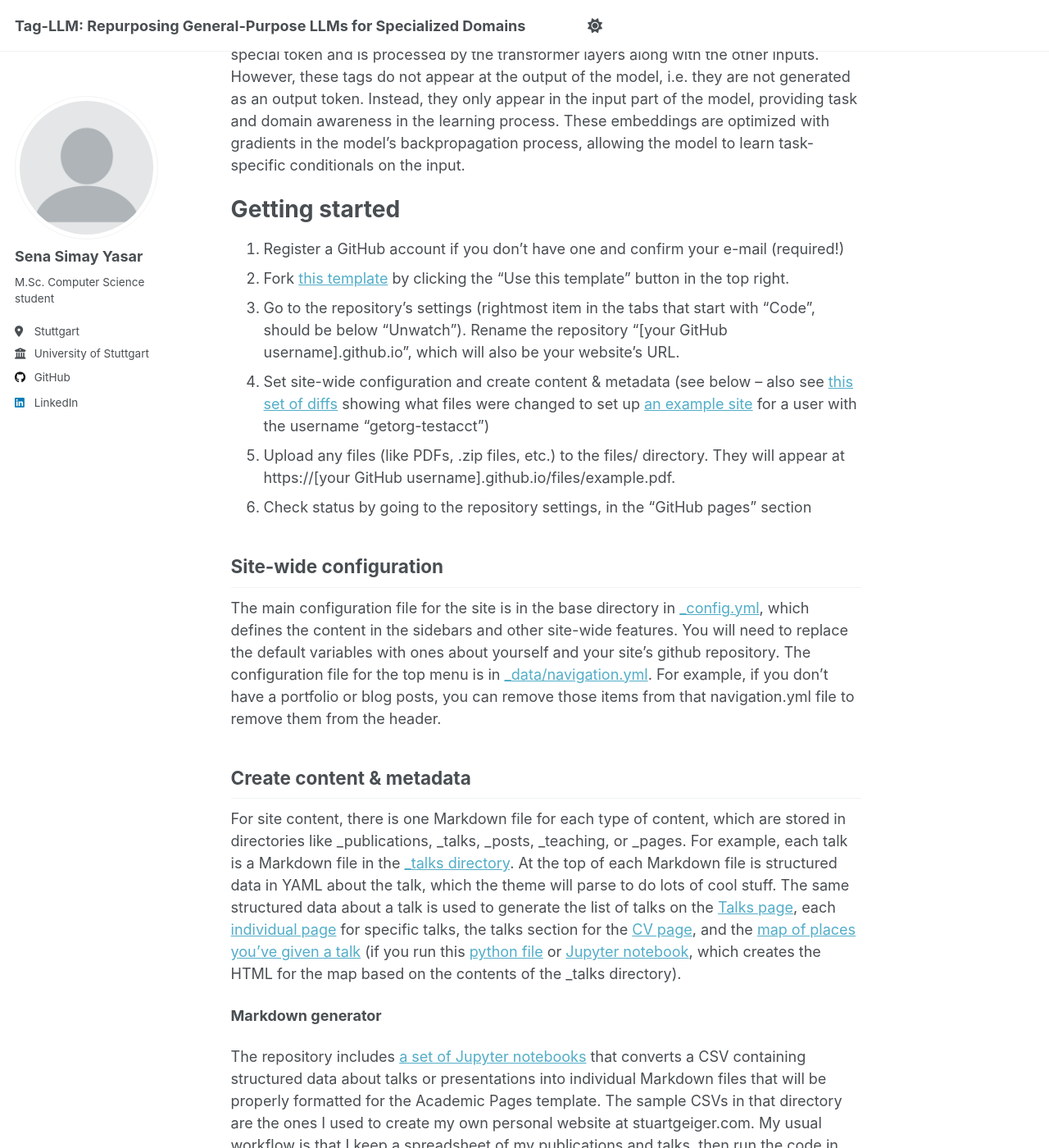
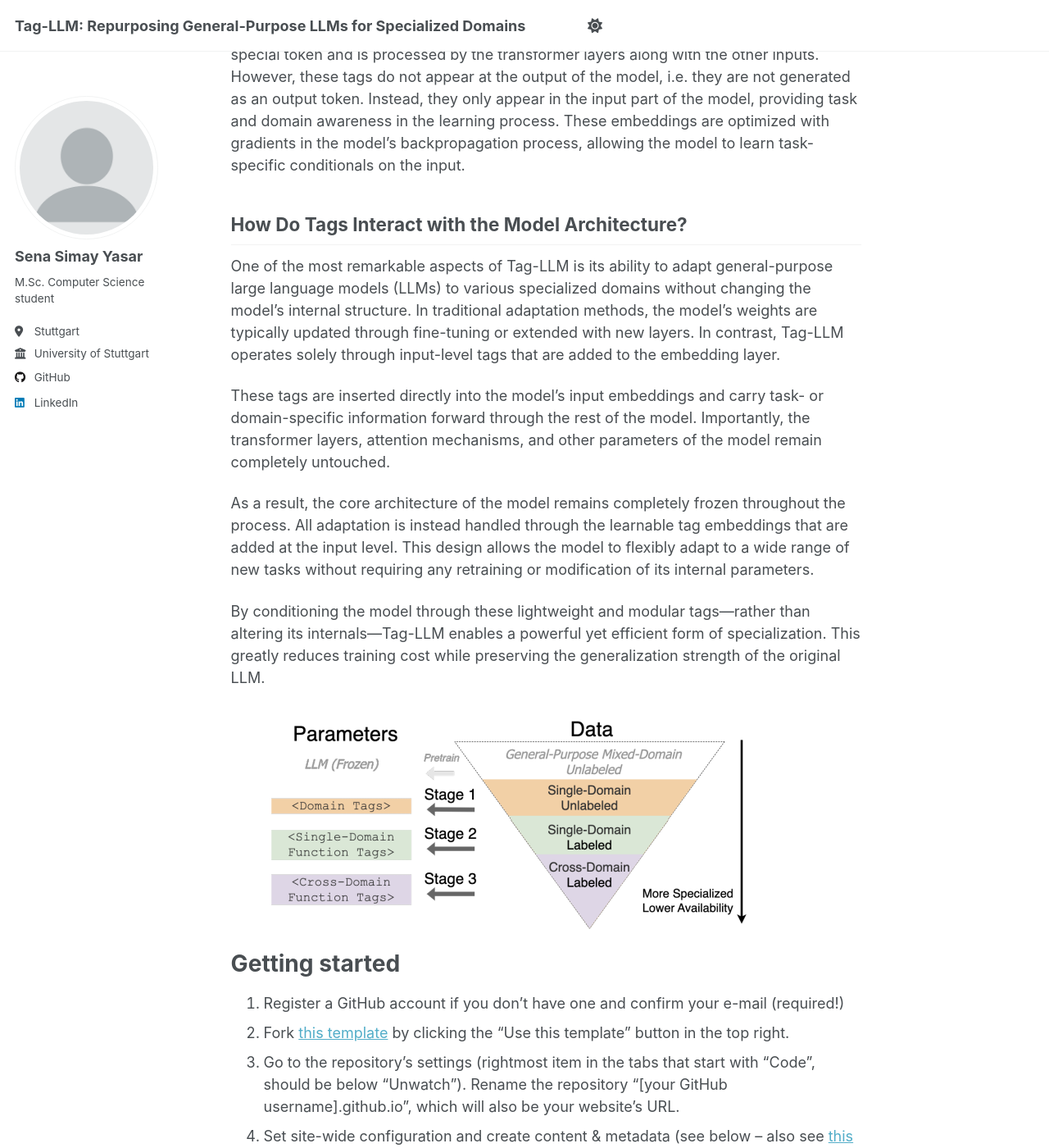
Before and after one commit to simayasar/simayasar.github.io, a Jekyll site: the page built from _pages/about.md, in a window 1280 px wide and 1400 px high, scrolled down 3083 px. Shown: the whole window at 82% size. Built offline with Jekyll 4.4.1, drawn with Linux system fonts in a browser that asks for light colours; a script that is not in the unit is left out; some of the changed text lies outside the part shown.

Commit message:
add model architecture

```diff
--- a/_pages/about.md
+++ b/_pages/about.md
@@ -75,13 +76,21 @@ This scaling allows the label vectors to adapt to the embedding size that the mo
 This learnable embedding matrix is added to the model's input sequence as if it were a special token and is processed by the transformer layers along with the other inputs. However, these tags do not appear at the output of the model, i.e. they are not generated as an output token. Instead, they only appear in the input part of the model, providing task and domain awareness in the learning process. These embeddings are optimized with gradients in the model's backpropagation process, allowing the model to learn task-specific conditionals on the input.
 
 
+## How Do Tags Interact with the Model Architecture?
+One of the most remarkable aspects of Tag-LLM is its ability to adapt general-purpose large language models (LLMs) to various specialized domains without changing the model’s internal structure. In traditional adaptation methods, the model’s weights are typically updated through fine-tuning or extended with new layers. In contrast, Tag-LLM operates solely through input-level tags that are added to the embedding layer.
+
+These tags are inserted directly into the model’s input embeddings and carry task- or domain-specific information forward through the rest of the model. Importantly, the transformer layers, attention mechanisms, and other parameters of the model remain completely untouched.
+
+As a result, the core architecture of the model remains completely frozen throughout the process. All adaptation is instead handled through the learnable tag embeddings that are added at the input level. This design allows the model to flexibly adapt to a wide range of new tasks without requiring any retraining or modification of its internal parameters.
+
+By conditioning the model through these lightweight and modular tags—rather than altering its internals—Tag-LLM enables a powerful yet efficient form of specialization. This greatly reduces training cost while preserving the generalization strength of the original LLM.
 
 
 
 
 
 
-
+![](/images/trainig_tag_llm.png)
 
 
 
```
Also changed, not shown: other parts of _pages/about.md (+5 -4 lines), images/trainig_tag_llm.png (added).
